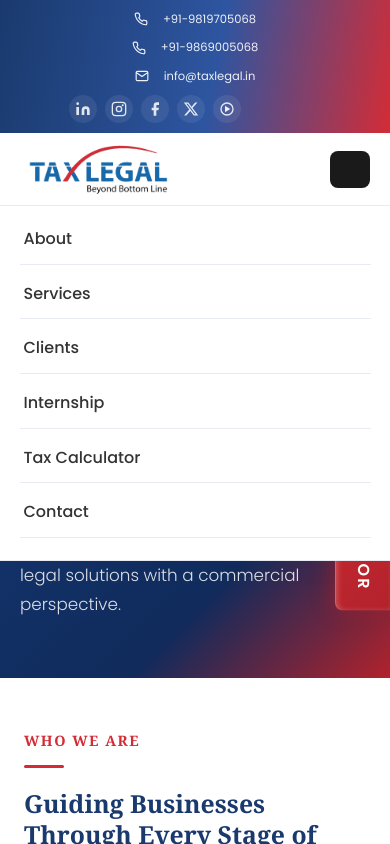
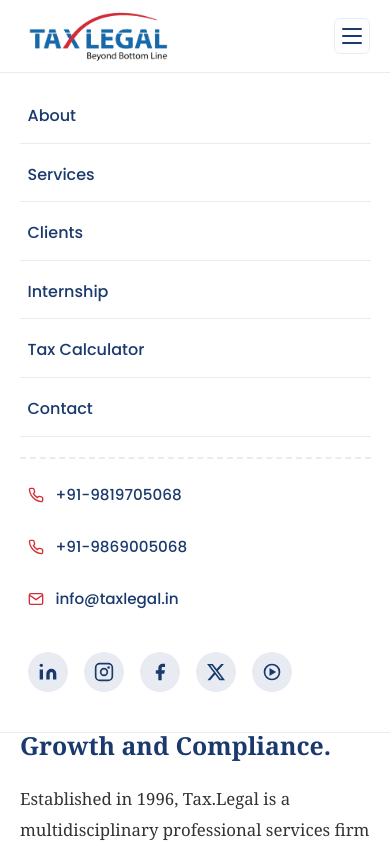
Before and after one commit to Aditya-osa/Taxlegal-new, a React app: page /about in a window 390 px wide. Both pictures are taken after a click on the button "Toggle menu". Shown: the top 844 px of the page. Built offline with nearby package versions, Linux system fonts and the light colour scheme; the HTML template or start-up script is replaced by a standard one.

Commit message:
changed topbar for mobile and content of client page

```diff
--- a/src/components/HomePage/AboutSection.css
+++ b/src/components/HomePage/AboutSection.css
@@ -18,13 +18,11 @@
 .about-content-column {
   width: 100%;
   max-width: 900px;
-  text-align: center;
-  margin: 0 auto;
+  margin-left: -260px;
 }
 
 .about-content-column .section-title {
   margin-bottom: 24px;
-  text-align: center;
 }
 
 .about-description {
@@ -123,7 +121,14 @@
   }
 
   .about-top-row {
-    margin-bottom: 40px;
+    flex-direction: column;
+    gap: 50px;
+  }
+
+  .about-image-column {
+    width: 100%;
+    max-width: 600px;
+    margin: 0 auto;
   }
 
   .about-features-grid {
--- a/src/components/layout/Navbar.css
+++ b/src/components/layout/Navbar.css
@@ -102,7 +102,7 @@
   align-items: center;
 }
 
-@media (min-width: 993px) {
+@media (min-width: 1025px) {
   .tl-navlinks {
     position: absolute;
     left: 53%;
@@ -147,44 +147,102 @@
   display: none;
   flex-direction: column;
   gap: 5px;
-  width: 26px;
+  width: 36px;
+  height: 36px;
+  justify-content: center;
+  align-items: center;
+  background: #ffffff !important;
+  border: 1px solid var(--light-gray) !important;
+  border-radius: 6px;
+  padding: 0;
 }
 
 .tl-burger span {
   height: 2px;
-  background: var(--dark);
-  width: 100%;
+  background: var(--navy) !important;
+  width: 20px;
   border-radius: 2px;
   transition: transform .25s, opacity .25s;
 }
 
-@media (max-width: 992px) {
+@media (max-width: 1024px) {
   .tl-navlinks {
     display: none !important;
   }
   .tl-burger {
     display: flex !important;
   }
-  .tl-burger span {
-    background: #ffffff;
-  }
 }
 
 .tl-mobile-menu {
   display: none;
   flex-direction: column;
-  padding: 8px 5% 22px;
+  padding: 16px 5% 32px;
   gap: 4px;
   background: #fff;
   border-top: 1px solid var(--light-gray);
 }
 
 .tl-mobile-menu a {
-  padding: 12px 4px;
+  padding: 14px 8px;
   font-weight: 500;
   border-bottom: 1px solid var(--light-gray);
+  color: var(--navy);
+  text-decoration: none;
 }
 
 .tl-nav-wrap.open .tl-mobile-menu {
   display: flex;
 }
+
+/* Mobile Contact & Social Info */
+.tl-mobile-contact-info {
+  margin-top: 16px;
+  padding-top: 16px;
+  border-top: 2px dashed var(--light-gray);
+  display: flex;
+  flex-direction: column;
+  gap: 12px;
+}
+
+.tl-mobile-contact-item {
+  display: flex;
+  align-items: center;
+  gap: 12px;
+  font-size: 0.95rem;
+  color: var(--navy);
+  text-decoration: none;
+  font-weight: 500;
+  border-bottom: none !important;
+  padding: 8px 8px !important;
+}
+
+.tl-mobile-contact-item svg {
+  color: var(--red);
+}
+
+.tl-mobile-social {
+  display: flex;
+  gap: 16px;
+  margin-top: 12px;
+  padding: 8px;
+}
+
+.tl-mobile-social a {
+  display: flex;
+  align-items: center;
+  justify-content: center;
+  width: 40px;
+  height: 40px;
+  border-radius: 50%;
+  background: var(--light-gray);
+  color: var(--navy);
+  border-bottom: none !important;
+  padding: 0 !important;
+  transition: all 0.3s ease;
+}
+
+.tl-mobile-social a:hover {
+  background: var(--red);
+  color: #fff;
+}
--- a/src/components/layout/Navbar.jsx
+++ b/src/components/layout/Navbar.jsx
@@ -75,6 +75,62 @@ const Navbar = () => {
         <Link to="/internship" onClick={() => setIsMenuOpen(false)}>Internship</Link>
         <a href="https://www.incometaxindia.gov.in/income-tax-calculator" target="_blank" rel="noopener noreferrer" onClick={() => setIsMenuOpen(false)}>Tax Calculator</a>
         <Link to="/contact" onClick={() => setIsMenuOpen(false)}>Contact</Link>
+
+        {/* Mobile Contact & Social Info (from Topbar) */}
+        <div className="tl-mobile-contact-info">
+          <a href="tel:+919819705068" className="tl-mobile-contact-item">
+            <svg width="16" height="16" viewBox="0 0 24 24" fill="none" stroke="currentColor" strokeWidth="2">
+              <path d="M22 16.92v3a2 2 0 0 1-2.18 2 19.79 19.79 0 0 1-8.63-3.07 19.5 19.5 0 0 1-6-6 19.79 19.79 0 0 1-3.07-8.67A2 2 0 0 1 4.11 2h3a2 2 0 0 1 2 1.72c.127.96.361 1.903.7 2.81a2 2 0 0 1-.45 2.11L8.09 9.91a16 16 0 0 0 6 6l1.27-1.27a2 2 0 0 1 2.11-.45c.907.339 1.85.573 2.81.7A2 2 0 0 1 22 16.92z" />
+            </svg>
+            +91-9819705068
+          </a>
+          <a href="tel:+919982003040" className="tl-mobile-contact-item">
+            <svg width="16" height="16" viewBox="0 0 24 24" fill="none" stroke="currentColor" strokeWidth="2">
+              <path d="M22 16.92v3a2 2 0 0 1-2.18 2 19.79 19.79 0 0 1-8.63-3.07 19.5 19.5 0 0 1-6-6 19.79 19.79 0 0 1-3.07-8.67A2 2 0 0 1 4.11 2h3a2 2 0 0 1 2 1.72c.127.96.361 1.903.7 2.81a2 2 0 0 1-.45 2.11L8.09 9.91a16 16 0 0 0 6 6l1.27-1.27a2 2 0 0 1 2.11-.45c.907.339 1.85.573 2.81.7A2 2 0 0 1 22 16.92z" />
+            </svg>
+            +91-9869005068
+          </a>
+          <a href="mailto:info@taxlegal.in" className="tl-mobile-contact-item">
+            <svg width="16" height="16" viewBox="0 0 24 24" fill="none" stroke="currentColor" strokeWidth="2">
+              <path d="M4 4h16v16H4z" opacity="0" />
+              <path d="M22 6 12 13 2 6" />
+              <rect x="2" y="4" width="20" height="16" rx="2" />
+            </svg>
+            info@taxlegal.in
+          </a>
+
+          <div className="tl-mobile-social">
+            <a href="https://www.linkedin.com/company/taxlegal" target="_blank" rel="noopener noreferrer" aria-label="LinkedIn">
+              <svg width="20" height="20" viewBox="0 0 24 24" fill="currentColor">
+                <path d="M16 8a6 6 0 0 1 6 6v7h-4v-7a2 2 0 0 0-2-2 2 2 0 0 0-2 2v7h-4v-7a6 6 0 0 1 6-6zM2 9h4v12H2z" />
+                <circle cx="4" cy="4" r="2" />
+              </svg>
+            </a>
+            <a href="https://www.instagram.com/taxlegal.in/" target="_blank" rel="noopener noreferrer" aria-label="Instagram">
+              <svg width="20" height="20" viewBox="0 0 24 24" fill="none" stroke="currentColor" strokeWidth="2">
+                <rect x="2" y="2" width="20" height="20" rx="5" />
+                <circle cx="12" cy="12" r="4" />
+                <circle cx="17.5" cy="6.5" r="1.5" fill="currentColor" stroke="none" />
+              </svg>
+            </a>
+            <a href="https://www.facebook.com/TaxLegal.in" target="_blank" rel="noopener noreferrer" aria-label="Facebook">
+              <svg width="20" height="20" viewBox="0 0 24 24" fill="currentColor">
+                <path d="M18 2h-3a5 5 0 0 0-5 5v3H7v4h3v8h4v-8h3l1-4h-4V7a1 1 0 0 1 1-1h3z" />
+              </svg>
+            </a>
+            <a href="https://twitter.com/taxlegal_in" target="_blank" rel="noopener noreferrer" aria-label="Twitter">
+              <svg width="20" height="20" viewBox="0 0 24 24" fill="currentColor">
+                <path d="M18.244 2.25h3.308l-7.227 8.26 8.502 11.24H16.17l-5.214-6.817L4.99 21.75H1.68l7.73-8.835L1.254 2.25H8.08l4.713 6.231zm-1.161 17.52h1.833L7.084 4.126H5.117z" />
+              </svg>
+            </a>
+            <a href="https://www.youtube.com/taxlegal.in/" target="_blank" rel="noopener noreferrer" aria-label="Youtube">
+              <svg width="20" height="20" viewBox="0 0 24 24" fill="none" stroke="currentColor" strokeWidth="2">
+                <path d="M10 15V9l5 3z" fill="currentColor" />
+                <path d="M21 12a9 9 0 1 1-18 0 9 9 0 0 1 18 0z" stroke="currentColor" strokeWidth="2" />
+              </svg>
+            </a>
+          </div>
+        </div>
       </div>
     </div>
   );
--- a/src/components/layout/Topbar.css
+++ b/src/components/layout/Topbar.css
@@ -98,63 +98,11 @@
 }
 
 /* ==========================================
-   TABLET
+   TABLET & MOBILE
 ========================================== */
 
-@media (max-width: 992px) {
-
-  .tl-topbar .container {
-    flex-direction: column;
-    justify-content: center;
-    gap: 12px;
-
-    padding: 10px 20px;
-  }
-
-  .tl-topbar .tl-contacts {
-    margin: 0;
-    justify-content: center;
-    flex-wrap: wrap;
-    gap: 18px;
-  }
-
-  .tl-topbar .tl-social {
-    margin: 0;
-    justify-content: center;
-  }
-
-  .tl-contact-pipe {
+@media (max-width: 1024px) {
+  .tl-topbar {
     display: none !important;
   }
 }
-
-/* ==========================================
-   MOBILE
-========================================== */
-
-@media (max-width: 576px) {
-
-  .tl-topbar {
-    font-size: 0.72rem;
-  }
-
-  .tl-topbar .container {
-    padding: 10px 16px;
-    gap: 10px;
-  }
-
-  .tl-topbar .tl-contacts {
-    flex-direction: column;
-    gap: 10px;
-    align-items: center;
-  }
-
-  .tl-topbar .tl-social {
-    gap: 8px;
-  }
-
-  .tl-topbar .tl-social a {
-    width: 28px;
-    height: 28px;
-  }
-}
--- a/src/pages/Home/Home.css
+++ b/src/pages/Home/Home.css
@@ -183,8 +183,8 @@ section {
   max-width: 1280px !important;
   margin-left: auto !important;
   margin-right: auto !important;
-  padding-left: 60px !important;
-  padding-right: 60px !important;
+  padding-left: var(--container-px) !important;
+  padding-right: var(--container-px) !important;
   box-sizing: border-box;
 }
 
@@ -194,22 +194,22 @@ section {
   max-width: 800px !important;
   margin-left: auto !important;
   margin-right: auto !important;
-  padding-left: 60px !important;
-  padding-right: 60px !important;
+  padding-left: var(--container-px) !important;
+  padding-right: var(--container-px) !important;
   box-sizing: border-box;
 }
 
 /* 3. Responsive Horizontal Padding */
 @media (max-width: 992px) {
   .about-container, .career-container, .features-container, .hero-container, .logos-container, .services-component .container, .team-container, .testimonials-container, .calculator-container, .cta-container, .footer-container {
-    padding-left: 40px !important;
-    padding-right: 40px !important;
+    padding-left: var(--container-px) !important;
+    padding-right: var(--container-px) !important;
   }
 }
 
 @media (max-width: 576px) {
   .about-container, .career-container, .features-container, .hero-container, .logos-container, .services-component .container, .team-container, .testimonials-container, .calculator-container, .cta-container, .footer-container {
-    padding-left: 24px !important;
-    padding-right: 24px !important;
+    padding-left: var(--container-px) !important;
+    padding-right: var(--container-px) !important;
   }
 }
--- a/src/pages/Services/Services.css
+++ b/src/pages/Services/Services.css
@@ -48,7 +48,7 @@ body {
   align-items: center;
   background: linear-gradient(135deg, rgba(15, 23, 42, 0.92) 0%, rgba(15, 23, 42, 0.75) 50%, rgba(15, 23, 42, 0.35) 100%),
               url("/assets/Services/service_herosection.jpg") no-repeat center center / cover;
-  padding: 80px 5% 90px;
+  padding: 80px var(--container-px) 90px;
   overflow: hidden;
 }
 
@@ -270,7 +270,7 @@ body {
 @media (max-width: 768px) {
   .services-banner {
     min-height: auto;
-    padding: 60px 5% 70px;
+    padding: 60px var(--container-px) 70px;
   }
 
   .banner-content {
@@ -310,12 +310,12 @@ body {
 }
 
 .services-section {
-  padding: 60px 80px;
+  padding: 60px var(--container-px);
 }
 
 @media (max-width:768px) {
   .services-section {
-    padding: 40px 20px;
+    padding: 40px var(--container-px);
   }
 }
 
@@ -545,7 +545,7 @@ body {
 .legal-hero-banner {
   background: linear-gradient(135deg, #0b1c38 0%, var(--primary-blue) 50%, #11284d 100%);
   color: var(--white);
-  padding: 80px 5%;
+  padding: 80px var(--container-px);
   text-align: center;
   position: relative;
   overflow: hidden;
@@ -636,7 +636,7 @@ body {
 .legal-services-container {
   max-width: 1300px;
   margin: 0 auto;
-  padding: 0 80px;
+  padding: 0 var(--container-px);
 }
 
 .legal-services-grid {
@@ -743,7 +743,7 @@ body {
   width: 100%;
   max-width: 100%;
   margin: 80px 0 0 0;
-  padding: 80px 5%;
+  padding: 80px var(--container-px);
   background: #000000;
   text-align: center;
 }
@@ -1031,7 +1031,7 @@ body {
 .legal-bottom-cta {
   background: linear-gradient(135deg, #0f2347 0%, var(--primary-blue) 50%, #0b1c38 100%);
   color: var(--white);
-  padding: 70px 5%;
+  padding: 70px var(--container-px);
   text-align: center;
   margin-top: 80px;
   box-shadow: 0 -10px 30px rgba(15, 23, 42, 0.08);
@@ -1072,11 +1072,11 @@ body {
 /* Responsive Styles for Legal Advisory Section */
 @media (max-width: 1024px) {
   .legal-services-container {
-    padding: 0 40px;
+    padding: 0 var(--container-px);
   }
 
   .why-choose-section {
-    padding: 60px 40px;
+    padding: 60px var(--container-px);
   }
 
   .legal-services-grid {
```
Also changed, not shown: src/pages/Clients/ClientsPage.jsx (+8 -9 lines), src/global.css.
